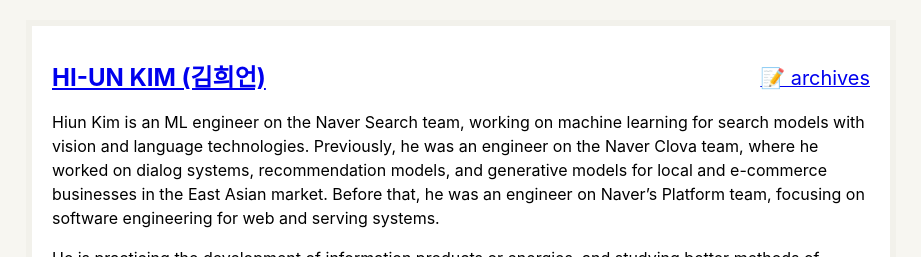
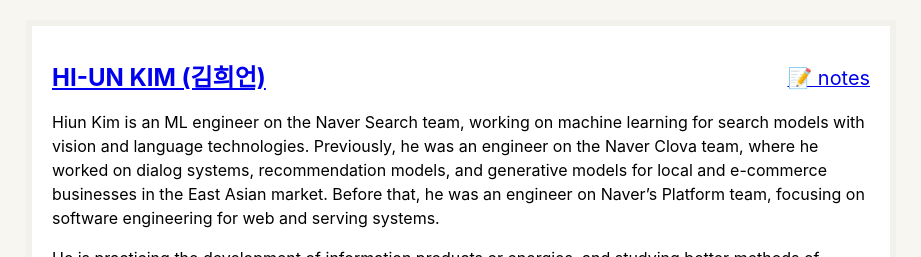
Before and after one commit to hiun/hiun.github.io, a Jekyll site: the page built from index.md, in a window 1280 px wide. Shown: the top 257 px of the page, without its empty margins (179-1100 px from the left). Built offline with Jekyll 4.4.1, drawn with Linux system fonts in a browser that asks for light colours.

Commit message:
Update default.html

```diff
--- a/_layouts/default.html
+++ b/_layouts/default.html
@@ -31,7 +31,7 @@
   <div id="content">
     <div style="margin-top: 2.5em;"></div>
     <h2><a href="/">{{site.name}}</a><span style="text-align: right; float: right; font-weight: normal; font-size: 0.83em">
-      <a href="/archives">📝 archives</a>
+      <a href="/notes">📝 notes</a>
     </span></h2>
     {{ content }}
   </div>
```
